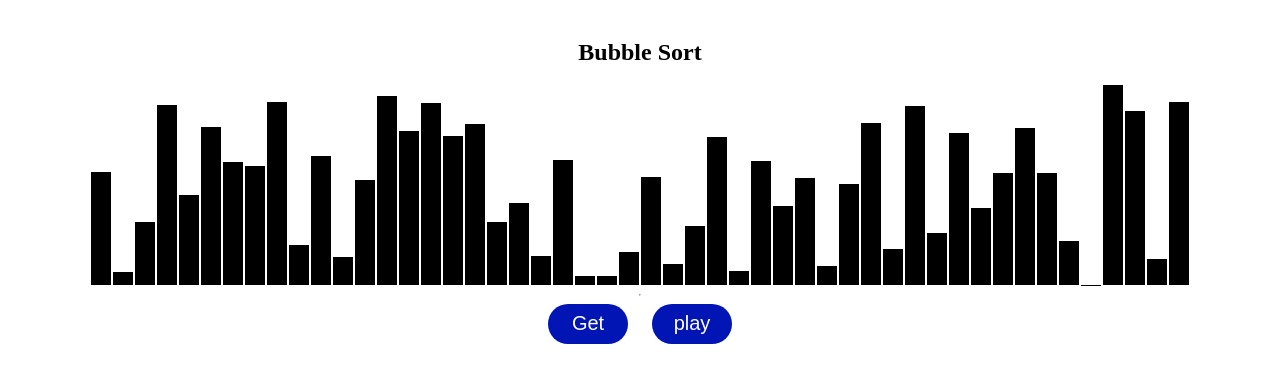
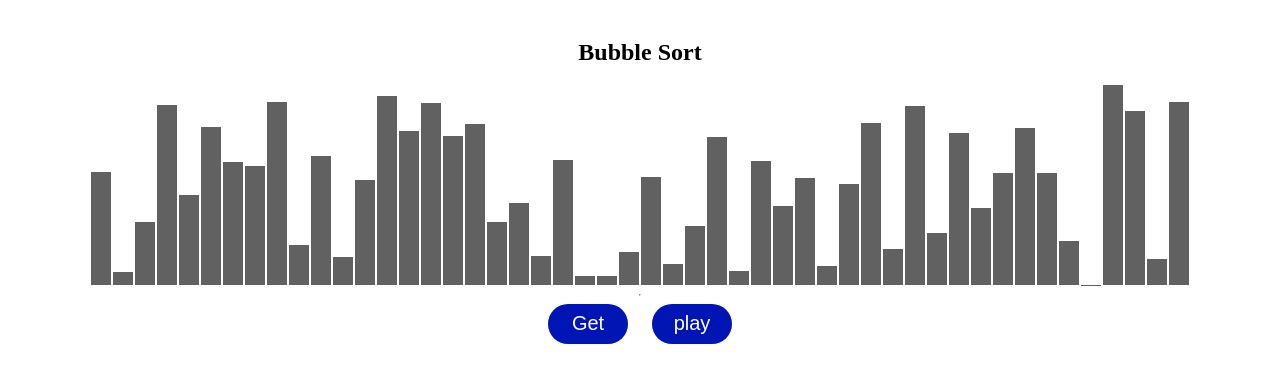
Before and after one commit to HARSH-KUMAR-111/Sorting-Visualizer, a plain HTML site: page index.html in a window 1280 px wide. Shown: the part 69-452 px from the top of the page. Drawn offline with Linux system fonts and the light colour scheme.

Commit message:
small change

```diff
--- a/style.css
+++ b/style.css
@@ -10,7 +10,7 @@ body{
 }
 .bar{
   width: 20px;
-  background-color: black;
+  background-color: rgb(97, 97, 97);
   margin:1px;
 }
 .get-button,.play-button{
```
